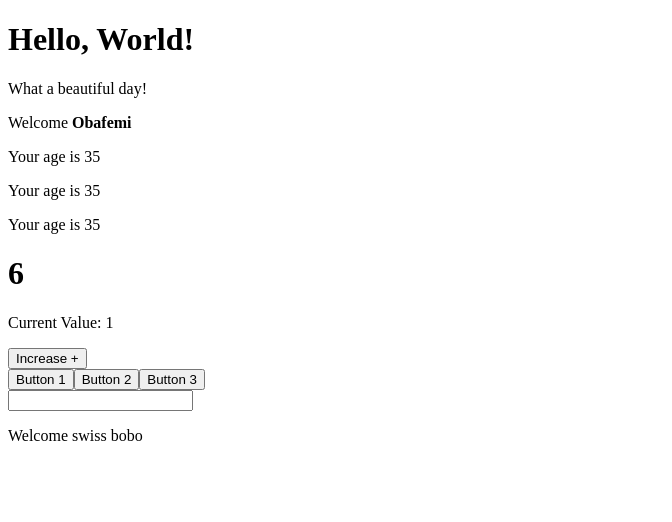
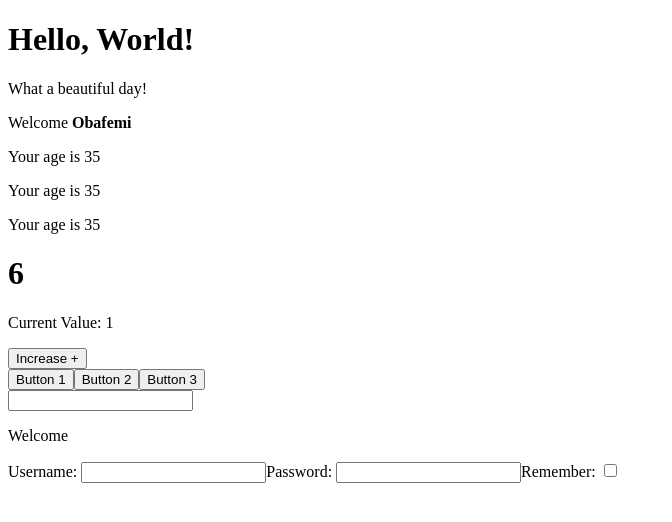
Before and after one commit to swisscodes/develhope-React, a React (Create React App) app in the folder components/: page / in a window 1280 px wide. Shown: the top 522 px of the page, without its empty margins (0-672 px from the left). Built offline with nearby package versions, Linux system fonts and the light colour scheme.

Commit message:
comp 01|

```diff
--- a/components/src/App.jsx
+++ b/components/src/App.jsx
@@ -5,6 +5,7 @@ import Counter from './Counter';
 import ClickCounter from './ClickCounter';
 import ClickTracker from './ClickTracker';
 import InteractiveWelcome from './InteractiveWelcome';
+import Login from './Login';
 class App extends React.Component {
   render() {
     return (
@@ -15,6 +16,7 @@ class App extends React.Component {
         <ClickCounter initValue={1} incrementBy={1} />
         <ClickTracker />
         <InteractiveWelcome />
+        <Login />
       </div>
     );
   }
--- a/components/src/InteractiveWelcome.jsx
+++ b/components/src/InteractiveWelcome.jsx
@@ -2,11 +2,11 @@ import React, { useState } from 'react';
 import Welcome from './Welcome';
 
 function InteractiveWelcome() {
-  const [inputValue, setInputValue] = useState();
+  const [inputValue, setInputValue] = useState('');
 
   return (
     <div>
-      <input type='text' onChange={getInputValue} />
+      <input type='text' onChange={(e) => getInputValue(e)} />
       <Welcome name={inputValue} />
     </div>
   );
--- /dev/null
+++ b/components/src/Login.jsx
@@ -0,0 +1,38 @@
+import React, { useState } from 'react';
+
+function Login() {
+  const [formFields, setFormFields] = useState({});
+  return (
+    <div>
+      <label htmlFor='username'>Username: </label>
+      <input type='text' name='username' onChange={(e) => getFormFields(e)} />
+      <label htmlFor='password'>Password: </label>
+      <input
+        type='password'
+        name='password'
+        onChange={(e) => getFormFields(e)}
+      />
+      <label htmlFor='remember'>Remember: </label>
+      <input
+        type='checkbox'
+        name='remember'
+        onChange={(e) => getFormFields(e)}
+      />
+    </div>
+  );
+
+  //
+  function getFormFields(e) {
+    if (e.target.name !== 'remember') {
+      setFormFields(() => ({ ...formFields, [e.target.name]: e.target.value }));
+    } else {
+      setFormFields(() => ({
+        ...formFields,
+        [e.target.name]: e.target.checked,
+      }));
+    }
+    console.log(formFields);
+  }
+}
+
+export default Login;
```
